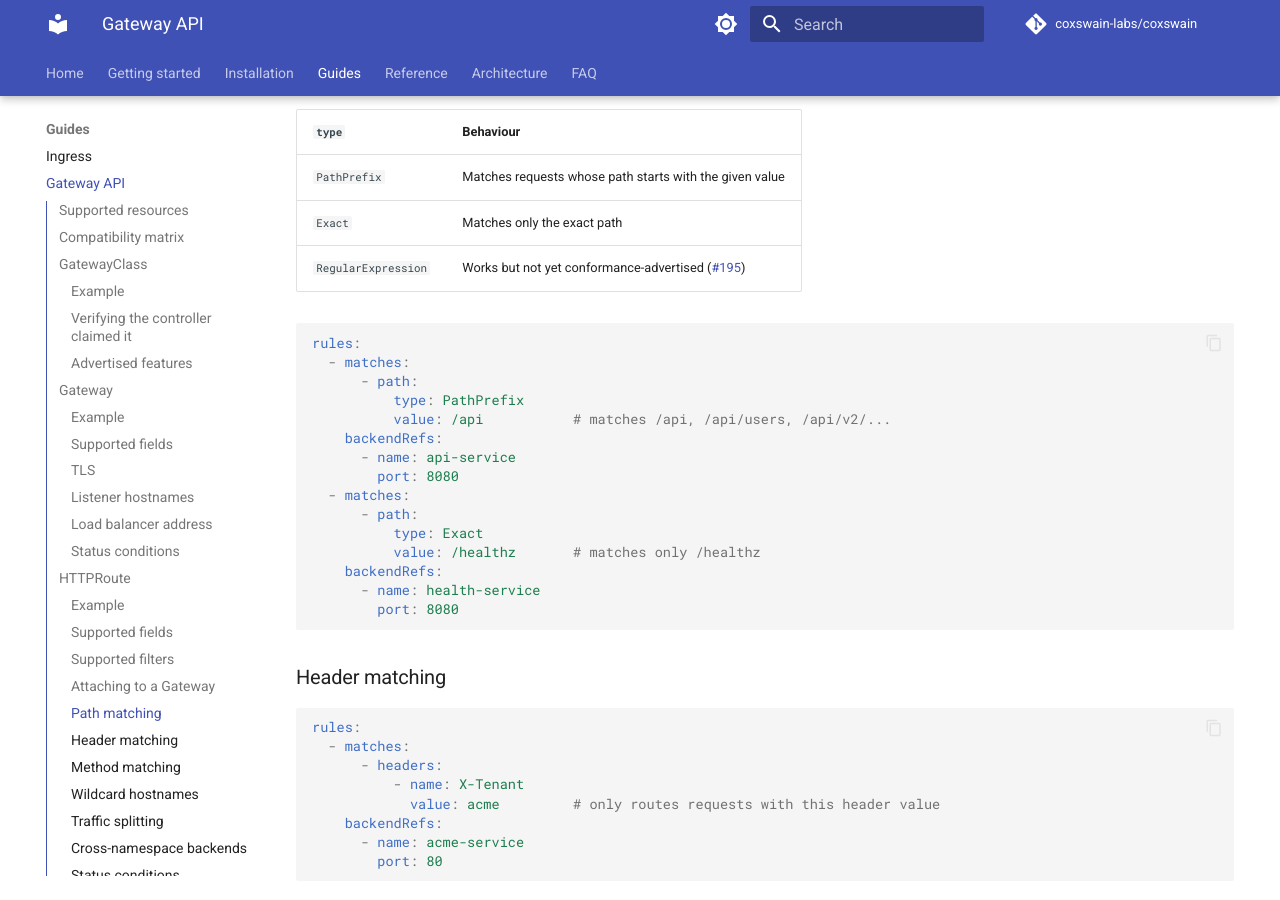
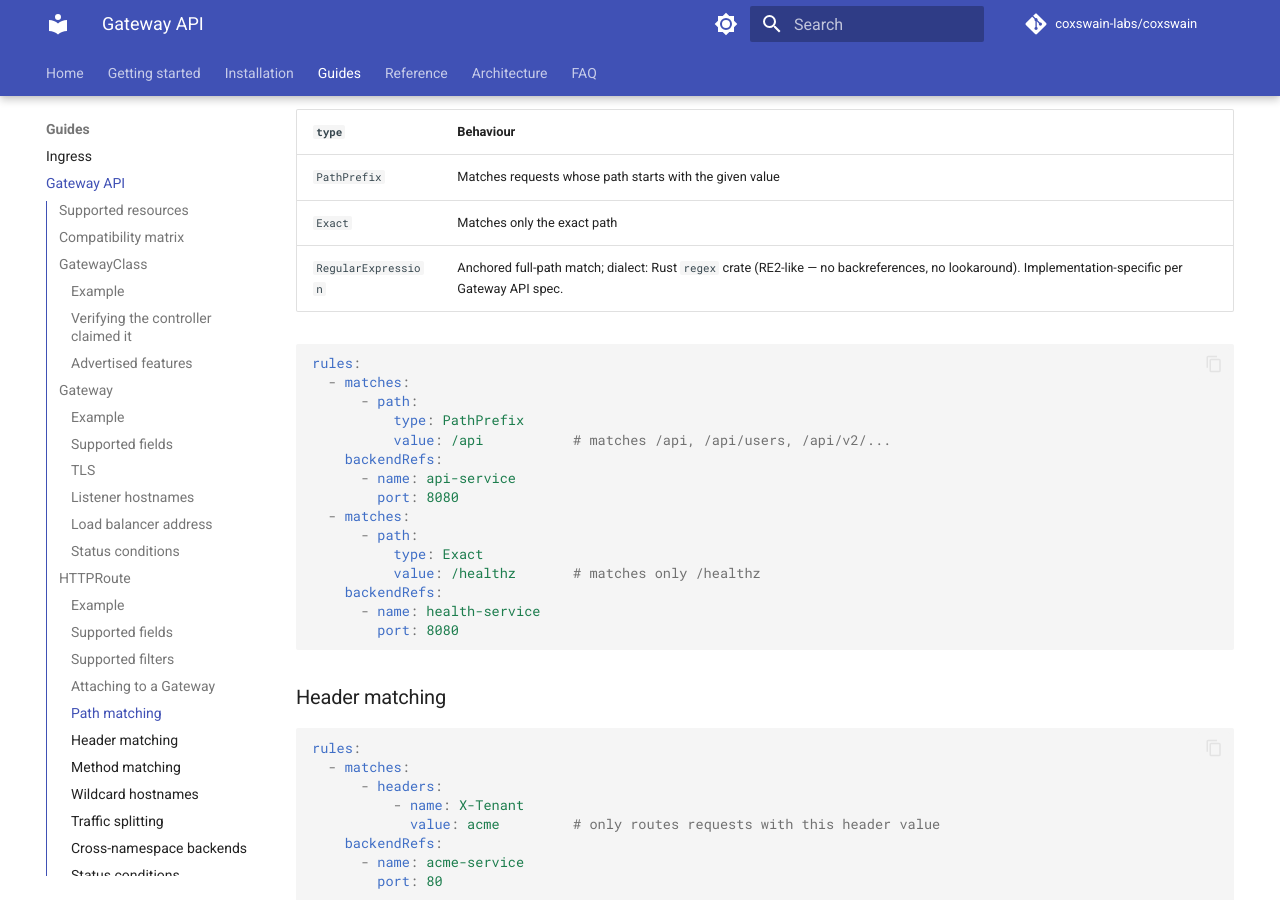
Before and after one commit to coxswain-labs/coxswain, an MkDocs documentation site: the page built from docs/guides/gateway-api.md, in a window 1280 px wide and 900 px high, scrolled down 6669 px. Built offline with MkDocs 1.6.1 and Material for MkDocs 9.7.7, drawn with Linux system fonts in a browser that asks for light colours; comment, search, counter and statistics services are not loaded; the version menu is left out; some of the changed text lies outside the part shown.

Commit message:
docs(guides): update gateway-api regex path match description
RegularExpression path matching is supported and anchored (see #195).
Update the warning callout and path-matching table to reflect the
corrected behaviour: anchored full-path match, Rust regex crate dialect.

Refs #30

````diff
--- a/docs/guides/gateway-api.md
+++ b/docs/guides/gateway-api.md
@@ -12,7 +12,7 @@
 | `ReferenceGrant` | `gateway.networking.k8s.io/v1beta1` | Cross-namespace backend and certificate access |
 
 !!! warning "Not supported"
-    `TCPRoute`, `TLSRoute`, `UDPRoute`, and `GRPCRoute` are not implemented. `tls.mode: Passthrough` on a listener is rejected. The `RequestMirror`, `ExtensionRef`, and `CORS` filters are silently skipped. `RegularExpression` path matching works but is not yet conformance-advertised (tracked in [#195](https://github.com/coxswain-labs/coxswain/issues/195)).
+    `TCPRoute`, `TLSRoute`, `UDPRoute`, and `GRPCRoute` are not implemented. `tls.mode: Passthrough` on a listener is rejected. The `RequestMirror`, `ExtensionRef`, and `CORS` filters are silently skipped.
 
 ## Compatibility matrix
 
@@ -258,7 +258,7 @@
 |--------|-----------|
 | `PathPrefix` | Matches requests whose path starts with the given value |
 | `Exact` | Matches only the exact path |
-| `RegularExpression` | Works but not yet conformance-advertised ([#195](https://github.com/coxswain-labs/coxswain/issues/195)) |
+| `RegularExpression` | Anchored full-path match; dialect: Rust `regex` crate (RE2-like — no backreferences, no lookaround). Implementation-specific per Gateway API spec. |
 
 ```yaml
 rules:
````
